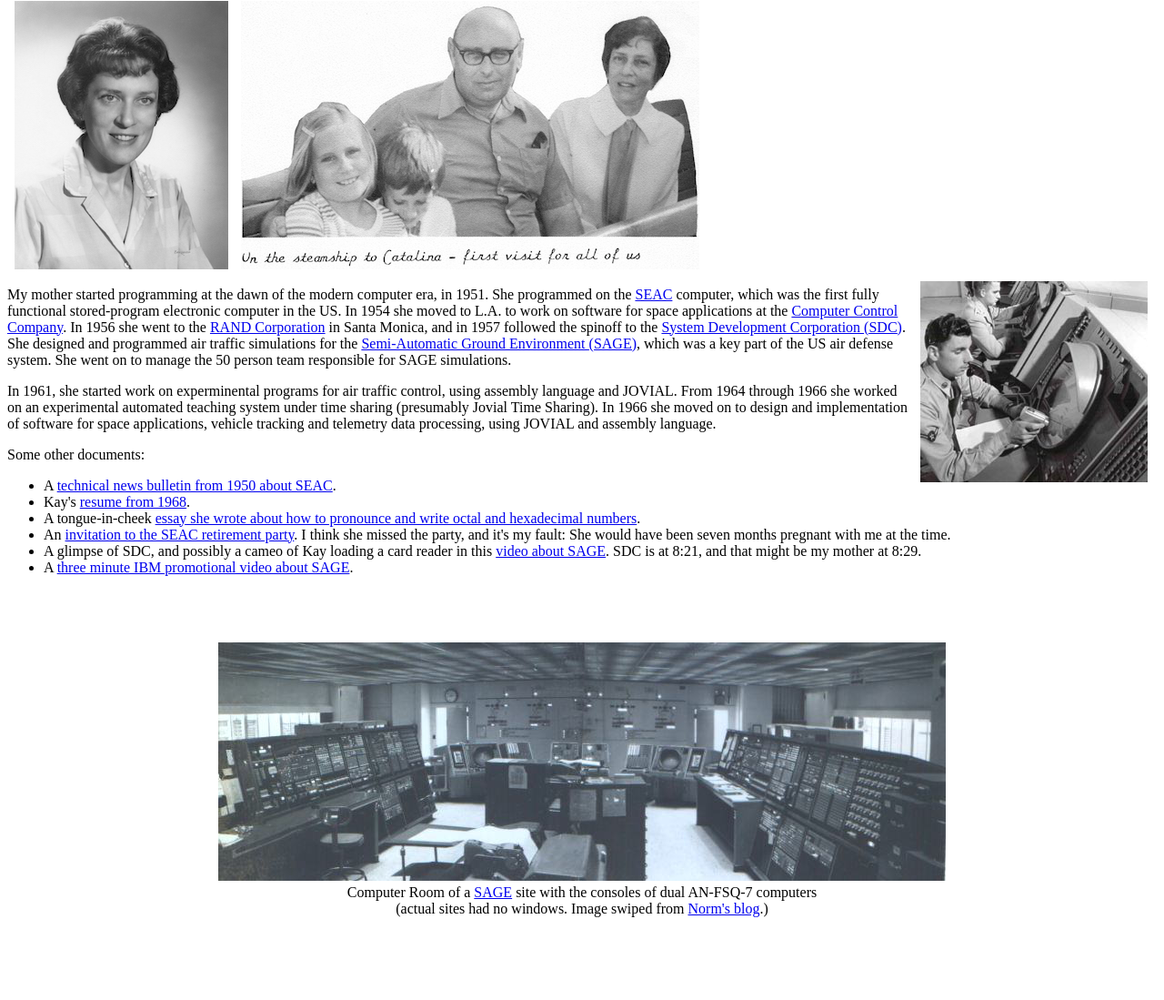
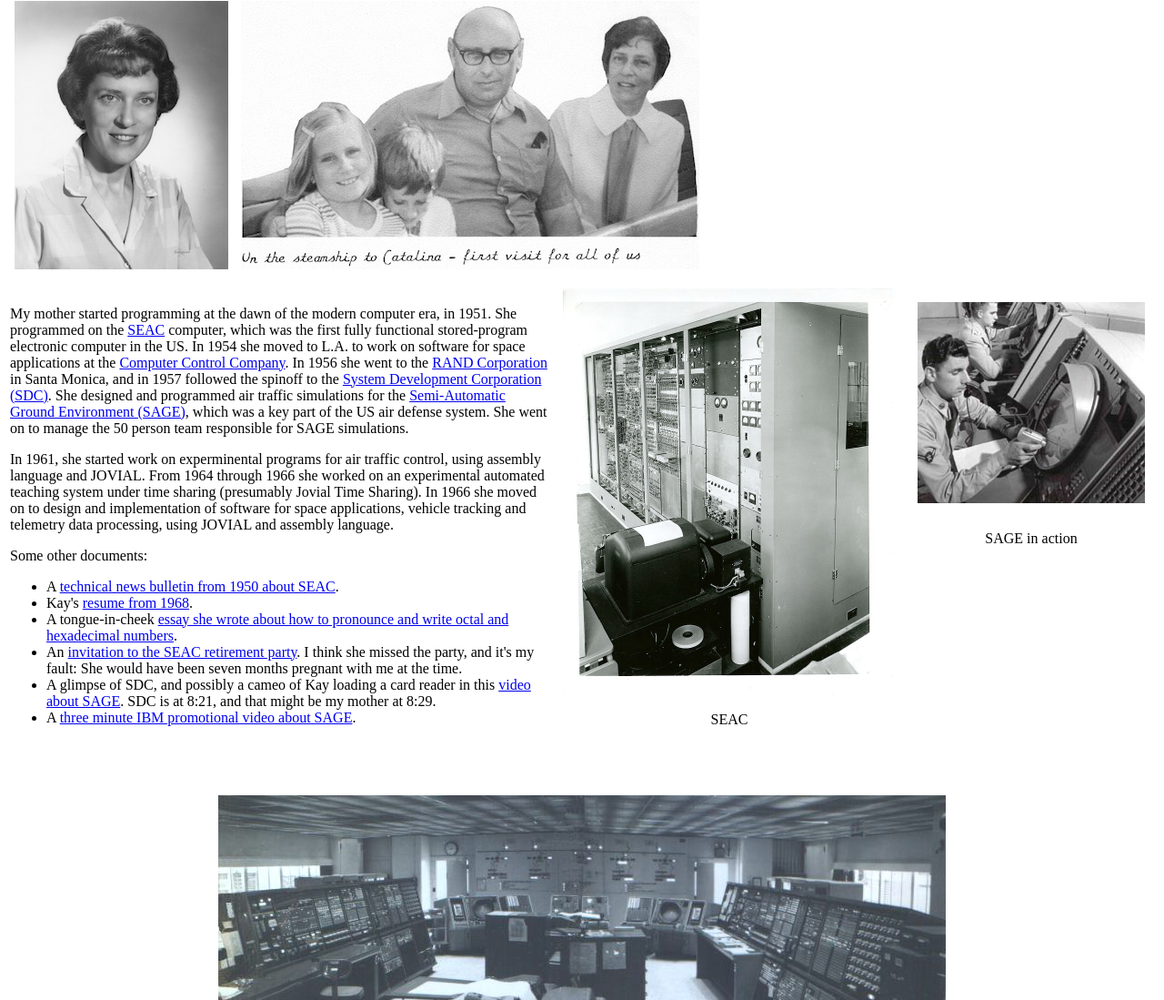
Before and after one commit to zathras/jovial-www, a plain HTML site: page JOVIAL/index.html in a window 1280 px wide. Shown: the part 1791-2890 px from the top of the page at 91% size. Before the commit the page ends 2846 px from the top, so only its background shows below. Drawn offline with Linux system fonts and the light colour scheme.

Commit message:
Added SAGE picture

```diff
--- a/JOVIAL/index.html
+++ b/JOVIAL/index.html
@@ -117,8 +117,10 @@ Some other documents:
 </td>
 </tr>
 </table>
-<img width="250" height="221" hspace="10" vspace="10" align="right" alt="*" src="Sage2.jpg">
+<table><tr><td>
 <p>
+&nbsp;
+</p><p>
 My mother started programming at the dawn of the modern computer era, in
 1951.  She programmed on the
 <a href="https://en.wikipedia.org/wiki/SEAC_%28computer%29">SEAC</a> computer,
@@ -160,6 +162,13 @@ Some other documents:
   <li>A <a href="https://www.youtube.com/watch?v=iCCL4INQcFo">three minute
       IBM promotional video about SAGE</a>.
 </ul>
+</td><td valign="top">
+<img width="366" height="450" hspace="10" vspace="15" align="right" alt="SEAC" src="732px-SEACComputer_020.jpg">
+<center>SEAC</center>
+</td><td valign="top">
+<img width="250" height="221" hspace="10" vspace="30" align="right" alt="*" src="Sage2.jpg">
+<center>SAGE in action</center>
+</td></tr></table>
 <br>
 <br>
 <br>
```
Also changed, not shown: JOVIAL/732px-SEACComputer_020.jpg (added), 1 other file.
